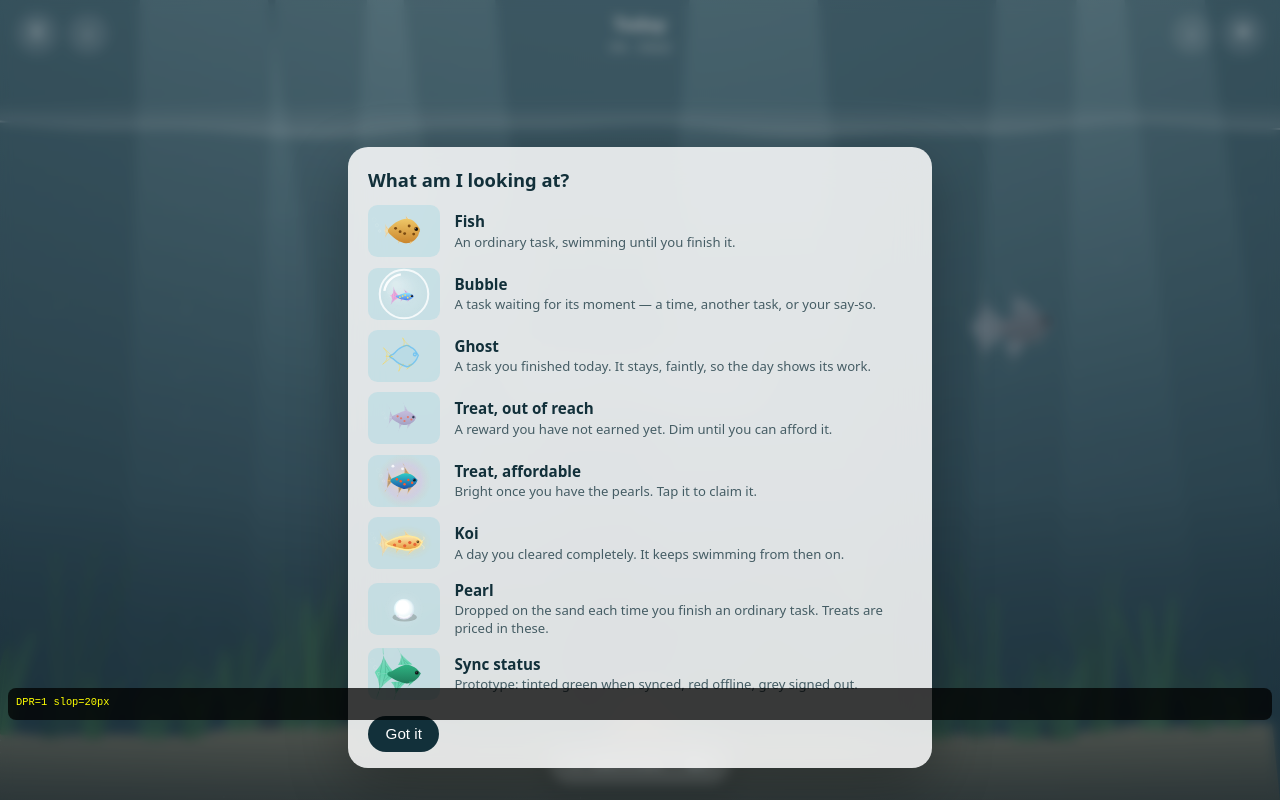
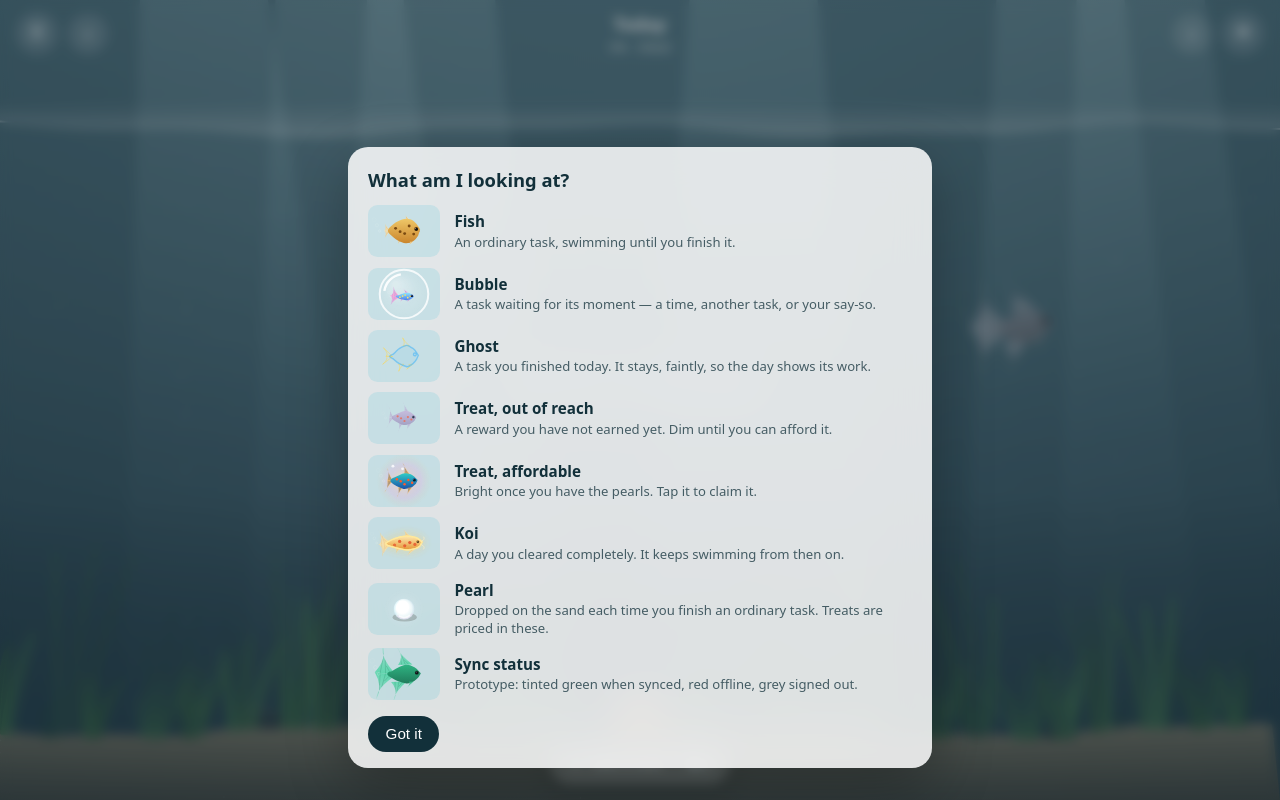
Before and after one commit to sudo7ak/to-do-fish, a SvelteKit app: page / in a window 1280 px wide. Built offline with nearby package versions, Linux system fonts and the light colour scheme.

Commit message:
chore: remove tap debug overlay
Diagnosis complete — lastFrame.time fix confirmed correct on web.
The debug overlay, per-creature position logging, debugEvent/debugLine
helpers, and temporary place/creatureScale imports are all removed.

```diff
--- a/src/routes/+page.svelte
+++ b/src/routes/+page.svelte
@@ -266,34 +266,24 @@
 		// Capture so pointerup/pointercancel always come back to this element.
 		(event.currentTarget as HTMLElement).setPointerCapture(event.pointerId);
 		tapOrigin = { x: event.clientX, y: event.clientY, id: event.pointerId };
-		debugEvent('DOWN', event);
 	}
 
 	function tankPointerCancel(event: PointerEvent) {
-		debugEvent('CANCEL', event);
 		if (tapOrigin?.id === event.pointerId) tapOrigin = null;
 	}
 
 	function tapTank(event: PointerEvent) {
-		debugEvent('UP', event);
 		if (!tapOrigin || tapOrigin.id !== event.pointerId) return;
 		const moved = Math.hypot(event.clientX - tapOrigin.x, event.clientY - tapOrigin.y);
 		tapOrigin = null;
-		if (moved > TAP_SLOP) {
-			debugEvent('SLOP-FAIL', event);
-			return; // scroll, not a tap
-		}
+		if (moved > TAP_SLOP) return; // scroll, not a tap
 
 		const rect = (event.currentTarget as HTMLElement).getBoundingClientRect();
 		const point = { x: event.clientX - rect.left, y: event.clientY - rect.top };
 
-		debugLine(`TAP pt=(${point.x.toFixed(1)},${point.y.toFixed(1)}) frame.t=${lastFrame.time.toFixed(0)} frame.sz=${lastFrame.size.w.toFixed(0)}x${lastFrame.size.h.toFixed(0)}`);
-
 		const state = store.snapshot();
 		const scene = buildScene(state.tasks, state.koi, date, Date.now(), syncMood);
 		const hit = pick(scene.creatures, point, lastFrame.size, lastFrame.time, lastFrame.animate);
-
-		debugLine(`PICK creatures=${scene.creatures.length} hit=${hit ? hit.kind + (hit.taskId ? '/' + hit.taskId.slice(-4) : '') : 'null'}`);
 
 		// The overflow treat stands for several tasks at once, so it cannot open a
 		// sheet — it opens the list, which is the view that can show them all.
@@ -343,25 +333,7 @@
 			: store.addTask(draft);
 	}
 
-	// ── Tap debug overlay (remove before final release) ───────────────────────
-	// Load with ?debug in the URL to see exactly what pointer events fire.
-	// TEMP: always show debug overlay — remove once tap issue is diagnosed.
-	const debugMode = true;
-	let debugLog = $state<string[]>([]);
 
-	function debugEvent(label: string, e: PointerEvent) {
-		if (!debugMode) return;
-		const moved = tapOrigin
-			? Math.hypot(e.clientX - tapOrigin.x, e.clientY - tapOrigin.y).toFixed(1)
-			: '—';
-		const line = `${label} id=${e.pointerId} type=${e.pointerType} (${e.clientX.toFixed(0)},${e.clientY.toFixed(0)}) moved=${moved}px`;
-		debugLog = [line, ...debugLog].slice(0, 12);
-	}
-
-	function debugLine(line: string) {
-		if (!debugMode) return;
-		debugLog = [line, ...debugLog].slice(0, 12);
-	}
 </script>
 
 <svelte:head>
@@ -499,14 +471,7 @@
 		onClose={() => (legendOpen = false)}
 	/>
 
-	{#if debugMode}
-		<div class="debug-overlay">
-			<div class="debug-meta">DPR={typeof window !== 'undefined' ? window.devicePixelRatio : '?'} slop={TAP_SLOP}px</div>
-			{#each debugLog as line}
-				<div class="debug-line">{line}</div>
-			{/each}
-		</div>
-	{/if}
+
 </main>
 
 <style>
@@ -567,28 +532,5 @@
 		opacity: 0.8;
 	}
 
-	.debug-overlay {
-		position: fixed;
-		bottom: 5rem;
-		left: 0.5rem;
-		right: 0.5rem;
-		z-index: 999;
-		background: rgba(0, 0, 0, 0.75);
-		color: #0f0;
-		font-family: monospace;
-		font-size: 0.65rem;
-		padding: 0.5rem;
-		border-radius: 0.5rem;
-		pointer-events: none;
-	}
 
-	.debug-meta {
-		color: #ff0;
-		margin-bottom: 0.25rem;
-	}
-
-	.debug-line {
-		white-space: pre;
-		line-height: 1.4;
-	}
 </style>
```
